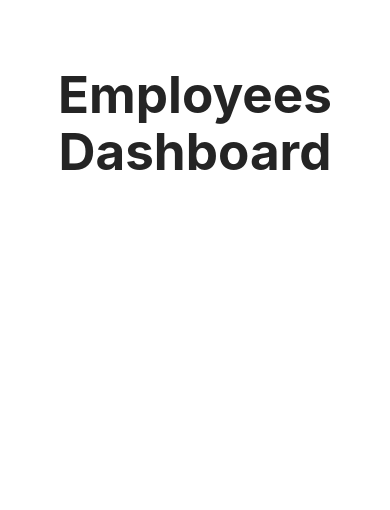
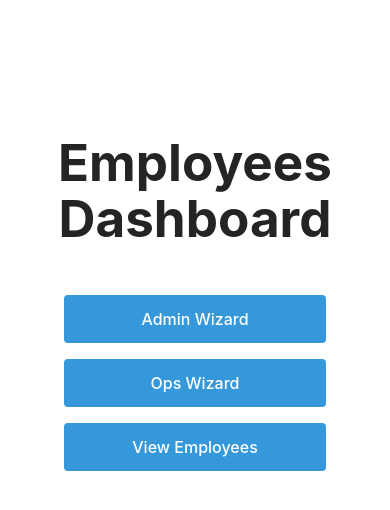
Before and after one commit to ryanriatno/form-wizard, a React (Vite) app: page / in a window 390 px wide. Shown: the top 510 px of the page. Built offline with nearby package versions, Linux system fonts and the light colour scheme; no server answers; the HTML template or start-up script is replaced by a standard one.

Commit message:
feat: add navigation link to homepage

```diff
--- a/src/pages/home/index.module.css
+++ b/src/pages/home/index.module.css
@@ -4,6 +4,43 @@
   align-items: center;
   justify-content: center;
   text-align: center;
+  min-height: 60vh;
+  padding: 2rem;
+}
+
+.links {
+  display: flex;
+  gap: 1rem;
+  margin-top: 2rem;
+  flex-wrap: wrap;
+  justify-content: center;
+}
+
+.link {
+  padding: 0.75rem 1.5rem;
+  background-color: #3498db;
+  color: white;
+  text-decoration: none;
+  border-radius: 4px;
+  font-weight: 500;
+  transition: background-color 0.2s;
+}
+
+.link:hover {
+  background-color: #2980b9;
+}
+
+@media (max-width: 768px) {
+  .links {
+    flex-direction: column;
+    width: 100%;
+    max-width: 300px;
+  }
+
+  .link {
+    width: 100%;
+    text-align: center;
+  }
 }
 
 .title {
--- a/src/pages/home/index.tsx
+++ b/src/pages/home/index.tsx
@@ -1,9 +1,21 @@
+import { Link } from "react-router-dom";
 import styles from "./index.module.css";
 
 function Home() {
   return (
     <div className={styles.home}>
       <h1 className={styles.title}>Employees Dashboard</h1>
+      <div className={styles.links}>
+        <Link to="/wizard?role=admin" className={styles.link}>
+          Admin Wizard
+        </Link>
+        <Link to="/wizard?role=ops" className={styles.link}>
+          Ops Wizard
+        </Link>
+        <Link to="/employees" className={styles.link}>
+          View Employees
+        </Link>
+      </div>
     </div>
   );
 }
```
